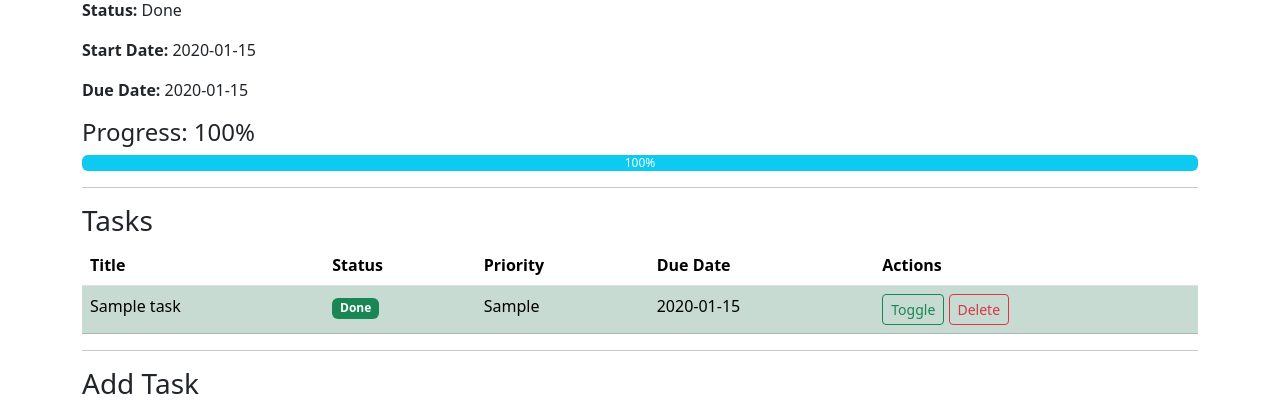
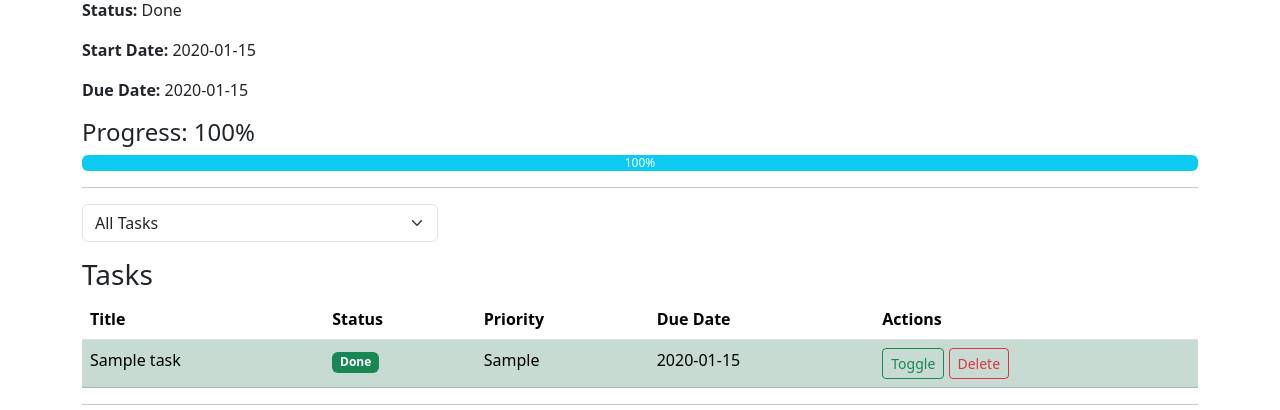
Before and after one commit to James2c/flask-project-management-dashboard, a Flask app: page /projects/1 in a window 1280 px wide. Shown: the part 178-588 px from the top of the page. Run offline with Flask 3, Linux system fonts and the light colour scheme; tables that the repository leaves empty hold one stand-in row (values such as "Sample post").

Commit message:
Improve dashboard layout and cleanup SQLAlchemy models

```diff
--- a/app/models/project.py
+++ b/app/models/project.py
@@ -14,7 +14,11 @@ class Project(db.Model):
 
     due_date = db.Column(db.Date)
 
-    tasks = db.relationship("Task", backref="project", cascade="all, delete-orphan")
+    tasks = db.relationship(
+        "Task",
+        backref="project",
+        cascade="all, delete-orphan"
+    )
 
     status = db.Column(
         db.String(20),
@@ -22,14 +26,31 @@ class Project(db.Model):
         default="Active"
     )
 
+    def __init__(
+        self,
+        name,
+        description=None,
+        start_date=None,
+        due_date=None,
+        status="Active"
+    ):
+        self.name = name
+        self.description = description
+        self.start_date = start_date
+        self.due_date = due_date
+        self.status = status
+
     def __repr__(self):
         return f"<Project {self.name}>"
 
     def progress(self):
         total_tasks = len(self.tasks)
+
         if total_tasks == 0:
             return 0
 
-        completed_tasks = len([t for t in self.tasks if t.status == "Done"])
+        completed_tasks = len(
+            [t for t in self.tasks if t.status == "Done"]
+        )
 
         return round((completed_tasks / total_tasks) * 100)
--- a/app/models/task.py
+++ b/app/models/task.py
@@ -31,9 +31,24 @@ class Task(db.Model):
         nullable=False
     )
 
+    def __init__(
+        self,
+        title,
+        description=None,
+        status="To Do",
+        priority="Medium",
+        due_date=None,
+        project_id=None
+    ):
+        self.title = title
+        self.description = description
+        self.status = status
+        self.priority = priority
+        self.due_date = due_date
+        self.project_id = project_id
+
     def __repr__(self):
         return f"<Task {self.title}>"
-
 
     def is_overdue(self):
         if not self.due_date:
--- a/app/routes/projects.py
+++ b/app/routes/projects.py
@@ -76,6 +76,7 @@ def edit_project(project_id):
 @projects_bp.route("/<int:project_id>", methods=["GET", "POST"])
 def project_detail(project_id):
     project = Project.query.get_or_404(project_id)
+    status_filter = request.args.get("status", "All")
     form = TaskForm()
 
     if form.validate_on_submit():
@@ -93,10 +94,20 @@ def project_detail(project_id):
 
         return redirect(f"/projects/{project.id}")
 
+    if status_filter == "All":
+        filtered_tasks = project.tasks
+    else:
+        filtered_tasks = [
+            task for task in project.tasks
+            if task.status == status_filter
+        ]
+
     return render_template(
         "project_detail.html",
         project=project,
-        form=form
+        form=form,
+        tasks=filtered_tasks,
+        status_filter=status_filter
     )
 
 
--- a/app/templates/project_detail.html
+++ b/app/templates/project_detail.html
@@ -19,9 +19,37 @@
 
 <hr>
 
+<form method="GET" class="row mb-3">
+
+    <div class="col-md-4">
+
+        <select name="status" class="form-select" onchange="this.form.submit()">
+
+            <option value="All" {% if status_filter=="All" %}selected{% endif %}>
+                All Tasks
+            </option>
+
+            <option value="To Do" {% if status_filter=="To Do" %}selected{% endif %}>
+                To Do
+            </option>
+
+            <option value="In Progress" {% if status_filter=="In Progress" %}selected{% endif %}>
+                In Progress
+            </option>
+
+            <option value="Done" {% if status_filter=="Done" %}selected{% endif %}>
+                Done
+            </option>
+
+        </select>
+
+    </div>
+
+</form>
+
 <h3>Tasks</h3>
 
-{% if project.tasks|length > 0 %}
+{% if tasks|length > 0 %}
 
 <table class="table table-striped">
     <thead>
@@ -35,7 +63,7 @@
     </thead>
 
     <tbody>
-        {% for task in project.tasks %}
+        {% for task in tasks %}
         <tr class="
             {% if task.is_overdue() %}
                 table-danger
```
Also changed, not shown: app/templates/dashboard.html (+17 -10 lines).
